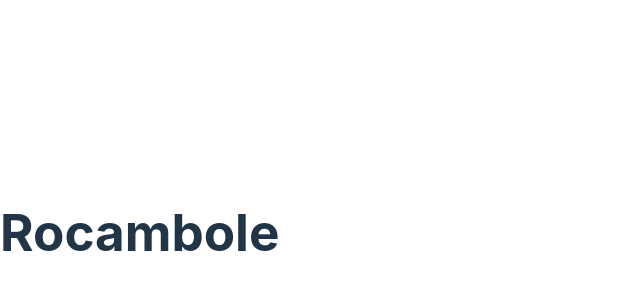
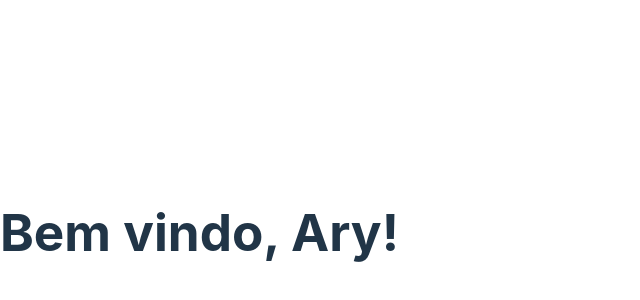
Before and after one commit to Ary2941/React-project, a React (Vite) app: page / in a window 1280 px wide. Shown: the part 168-468 px from the top of the page, without its empty margins (0-640 px from the left). Built offline with nearby package versions, Linux system fonts and the light colour scheme.

Commit message:
mensagem interativa

```diff
--- a/src/message.tsx
+++ b/src/message.tsx
@@ -1,5 +1,8 @@
 function Message(){
-    return <h1> Rocambole </h1>
+    const name = "Ary";
+    if (name)
+        return <h1> Bem vindo, {name}! </h1>;
+    return <h1> olá! </h1>;
 }
 
 export default Message;
```
